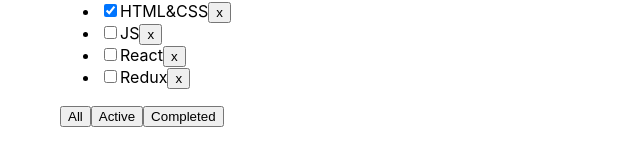
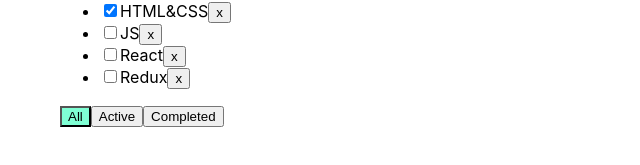
Before and after one commit to dasiklasik/train-second-todolist, a React (Create React App) app: page / in a window 1280 px wide. Shown: the part 157-322 px from the top of the page, without its empty margins (0-640 px from the left). Built offline with nearby package versions, Linux system fonts and the light colour scheme.

Commit message:
add new fuctions

```diff
--- a/src/App.css
+++ b/src/App.css
@@ -14,3 +14,7 @@
 .error-message {
   color: red;
 }
+
+.active-filter {
+  background-color: aquamarine;
+}
--- a/src/App.tsx
+++ b/src/App.tsx
@@ -56,6 +56,7 @@
                filterTasks={filterTasks}
                addTask={addTask}
                changeStatus={changeStatus}
+               filter={filter}
            />
        </div>
     );
--- a/src/Todolist.tsx
+++ b/src/Todolist.tsx
@@ -9,6 +9,7 @@
     filterTasks: (filter: filterValuesType) => void
     addTask: (title: string) => void
     changeStatus: (id: string, isDone: boolean) => void
+    filter: filterValuesType
 }
 
 export const Todolist = ({
@@ -17,7 +18,8 @@
                              removeTask,
                              filterTasks,
                              addTask,
-                             changeStatus, ...props
+                             changeStatus,
+                             filter,...props
                          }: TodolistPropsType) => {
 
     let [value, setValue] = useState<string>('')
@@ -75,9 +77,9 @@
                     </li>)}
                 </ul>
                 <div>
-                    <button onClick={filterAll}>All</button>
-                    <button onClick={filterActive}>Active</button>
-                    <button onClick={filterCompleted}>Completed</button>
+                    <button className={filter === 'all' ? 'active-filter' : ''} onClick={filterAll}>All</button>
+                    <button className={filter === 'active' ? 'active-filter' : ''} onClick={filterActive}>Active</button>
+                    <button className={filter === 'completed' ? 'active-filter' : ''} onClick={filterCompleted}>Completed</button>
                 </div>
             </div>
         </div>
```
